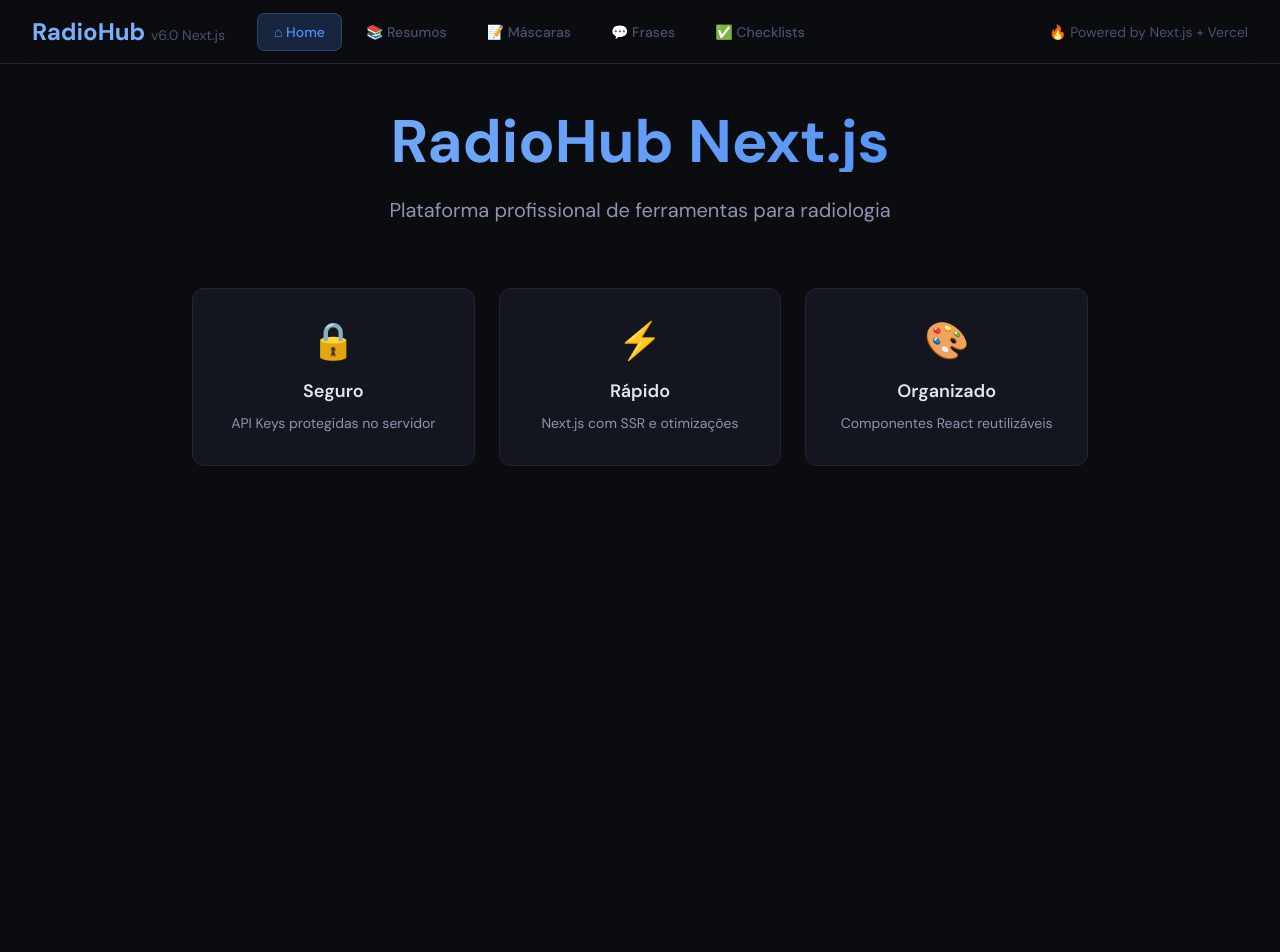
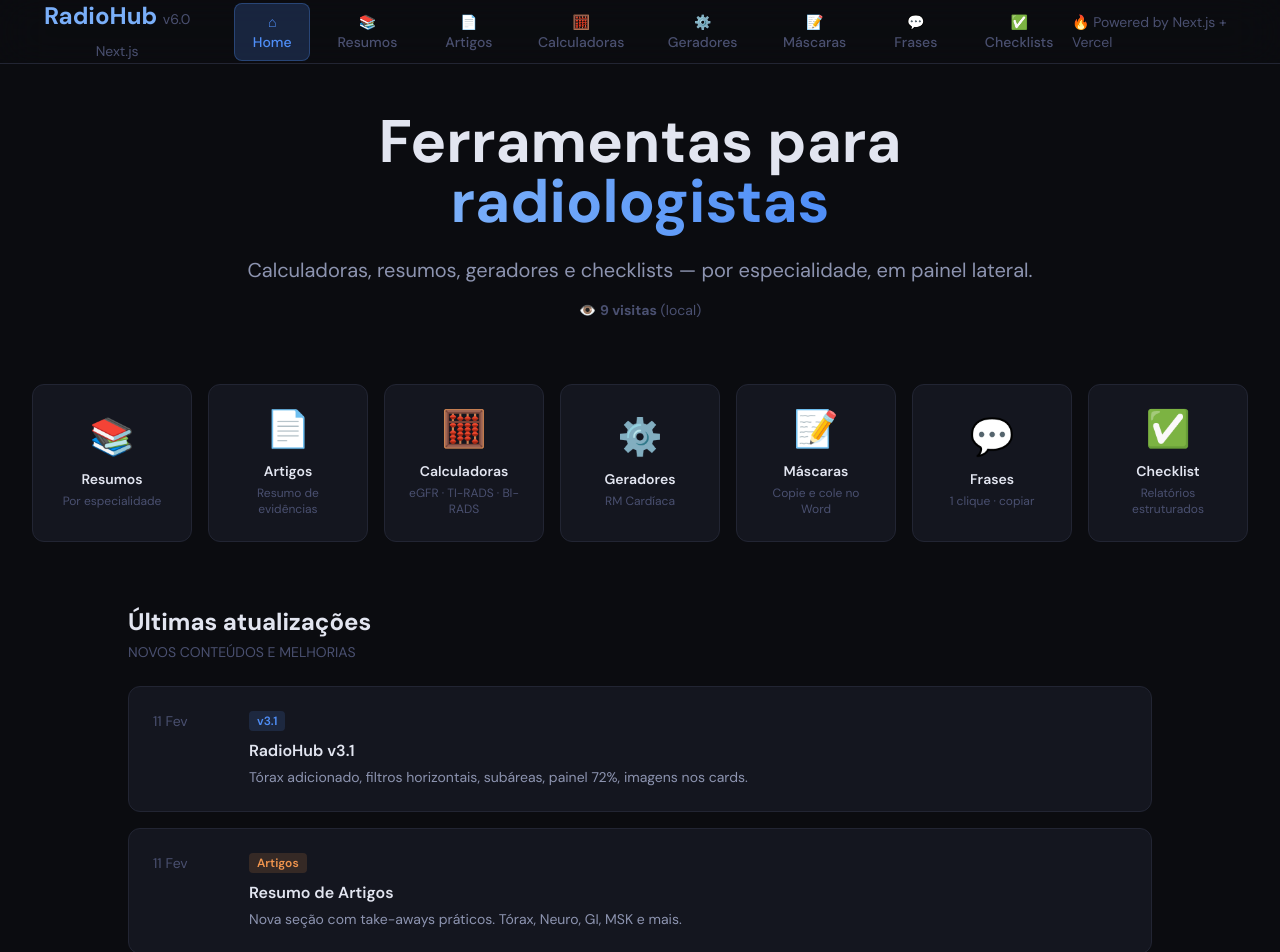
Before and after one commit to alandinizhummel-lgtm/radiohub-nextjs, a Next.js app: page / in a window 1280 px wide. Shown: the top 952 px of the page. Before the commit the page ends 800 px from the top, so only its background shows below. Built offline with nearby package versions, Linux system fonts and the light colour scheme.

Commit message:
Refactor Home component to manage sub-areas

```diff
--- a/app/page.tsx
+++ b/app/page.tsx
@@ -58,7 +58,13 @@ const SPECS = {
 
 export default function Home() {
   const [currentSpec, setCurrentSpec] = useState('neuro')
+  const [currentSubArea, setCurrentSubArea] = useState('all')
   const [currentSection, setCurrentSection] = useState('home')
+
+  const handleSpecChange = (spec: string) => {
+    setCurrentSpec(spec)
+    setCurrentSubArea('all') // Reset sub-area quando muda especialidade
+  }
 
   return (
     <div className="min-h-screen">
@@ -74,20 +80,26 @@ export default function Home() {
             </button>
 
             <nav className="flex gap-2">
-              {['home', 'resumos', 'mascaras', 'frases', 'checklist'].map(section => (
+              {[
+                { id: 'home', label: '⌂ Home' },
+                { id: 'resumos', label: '📚 Resumos' },
+                { id: 'artigos', label: '📄 Artigos' },
+                { id: 'calculadoras', label: '🧮 Calculadoras' },
+                { id: 'geradores', label: '⚙️ Geradores' },
+                { id: 'mascaras', label: '📝 Máscaras' },
+                { id: 'frases', label: '💬 Frases' },
+                { id: 'checklist', label: '✅ Checklists' }
+              ].map(section => (
                 <button
-                  key={section}
-                  onClick={() => setCurrentSection(section)}
+                  key={section.id}
+                  onClick={() => setCurrentSection(section.id)}
                   className={`px-4 py-2 rounded-lg text-sm font-medium transition-all ${
-                    currentSection === section
+                    currentSection === section.id
                       ? 'bg-accent/20 text-accent border border-accent/30'
                       : 'text-text3 hover:text-text hover:bg-surface2'
                   }`}
                 >
-                  {section === 'home' ? '⌂ Home' :
-                   section === 'resumos' ? '📚 Resumos' :
-                   section === 'mascaras' ? '📝 Máscaras' :
-                   section === 'frases' ? '💬 Frases' : '✅ Checklists'}
+                  {section.label}
                 </button>
               ))}
             </nav>
@@ -106,7 +118,7 @@ export default function Home() {
             {Object.entries(SPECS).map(([key, spec]) => (
               <button
                 key={key}
-                onClick={() => setCurrentSpec(key)}
+                onClick={() => handleSpecChange(key)}
                 className={`px-4 py-2 rounded-full text-sm font-medium whitespace-nowrap transition-all ${
                   currentSpec === key
                     ? 'bg-accent/15 text-accent border border-accent/30'
@@ -124,13 +136,25 @@ export default function Home() {
       {currentSection !== 'home' && SPECS[currentSpec as keyof typeof SPECS].subs.length > 0 && (
         <div className="fixed top-30 left-0 right-0 h-12 bg-bg/94 backdrop-blur-md border-b border-border z-30">
           <div className="container mx-auto px-8 h-full flex items-center gap-2 overflow-x-auto">
-            <button className="px-3 py-1.5 rounded-2xl text-xs font-medium bg-accent/10 text-accent2">
+            <button
+              onClick={() => setCurrentSubArea('all')}
+              className={`px-3 py-1.5 rounded-2xl text-xs font-medium whitespace-nowrap transition-all ${
+                currentSubArea === 'all'
+                  ? 'bg-accent/10 text-accent2'
+                  : 'text-text3 hover:text-text hover:bg-surface'
+              }`}
+            >
               Todas
             </button>
             {SPECS[currentSpec as keyof typeof SPECS].subs.map(sub => (
               <button
                 key={sub}
-                className="px-3 py-1.5 rounded-2xl text-xs font-medium text-text3 hover:text-text hover:bg-surface whitespace-nowrap"
+                onClick={() => setCurrentSubArea(sub)}
+                className={`px-3 py-1.5 rounded-2xl text-xs font-medium whitespace-nowrap transition-all ${
+                  currentSubArea === sub
+                    ? 'bg-accent/10 text-accent2'
+                    : 'text-text3 hover:text-text hover:bg-surface'
+                }`}
               >
                 {sub}
               </button>
@@ -144,31 +168,148 @@ export default function Home() {
         <div className="container mx-auto px-8 py-12">
 
           {currentSection === 'home' && (
-            <div className="text-center max-w-4xl mx-auto">
-              <h1 className="text-6xl font-bold mb-6 bg-gradient-to-r from-accent2 to-accent bg-clip-text text-transparent">
-                RadioHub Next.js
-              </h1>
-              <p className="text-xl text-text2 mb-12">
-                Plataforma profissional de ferramentas para radiologia
-              </p>
+            <div>
+              {/* HERO SECTION */}
+              <div className="text-center max-w-4xl mx-auto mb-16">
+                <h1 className="text-6xl font-bold mb-6">
+                  Ferramentas para <span className="bg-gradient-to-r from-accent2 to-accent bg-clip-text text-transparent">radiologistas</span>
+                </h1>
+                <p className="text-xl text-text2 mb-4">
+                  Calculadoras, resumos, geradores e checklists — por especialidade, em painel lateral.
+                </p>
+                <p className="text-sm text-text3">
+                  👁️ <strong>9 visitas</strong> (local)
+                </p>
+              </div>
 
-              <div className="grid grid-cols-1 md:grid-cols-3 gap-6 mt-16">
-                <div className="bg-surface border border-border rounded-xl p-8 hover:border-accent/30 transition-all">
-                  <div className="text-4xl mb-4">🔒</div>
-                  <h3 className="text-lg font-semibold mb-2">Seguro</h3>
-                  <p className="text-sm text-text2">API Keys protegidas no servidor</p>
+              {/* CARDS DE SEÇÕES */}
+              <div className="grid grid-cols-2 md:grid-cols-4 lg:grid-cols-7 gap-4 mb-16">
+                <button
+                  onClick={() => setCurrentSection('resumos')}
+                  className="bg-surface border border-border rounded-xl p-6 hover:border-accent/30 transition-all text-center group"
+                >
+                  <div className="text-4xl mb-3 group-hover:scale-110 transition-transform">📚</div>
+                  <div className="font-semibold text-sm mb-1">Resumos</div>
+                  <div className="text-xs text-text3">Por especialidade</div>
+                </button>
+
+                <button
+                  onClick={() => setCurrentSection('artigos')}
+                  className="bg-surface border border-border rounded-xl p-6 hover:border-accent/30 transition-all text-center group"
+                >
+                  <div className="text-4xl mb-3 group-hover:scale-110 transition-transform">📄</div>
+                  <div className="font-semibold text-sm mb-1">Artigos</div>
+                  <div className="text-xs text-text3">Resumo de evidências</div>
+                </button>
+
+                <button
+                  onClick={() => setCurrentSection('calculadoras')}
+                  className="bg-surface border border-border rounded-xl p-6 hover:border-accent/30 transition-all text-center group"
+                >
+                  <div className="text-4xl mb-3 group-hover:scale-110 transition-transform">🧮</div>
+                  <div className="font-semibold text-sm mb-1">Calculadoras</div>
+                  <div className="text-xs text-text3">eGFR · TI-RADS · BI-RADS</div>
+                </button>
+
+                <button
+                  onClick={() => setCurrentSection('geradores')}
+                  className="bg-surface border border-border rounded-xl p-6 hover:border-accent/30 transition-all text-center group"
+                >
+                  <div className="text-4xl mb-3 group-hover:scale-110 transition-transform">⚙️</div>
+                  <div className="font-semibold text-sm mb-1">Geradores</div>
+                  <div className="text-xs text-text3">RM Cardíaca</div>
+                </button>
+
+                <button
+                  onClick={() => setCurrentSection('mascaras')}
+                  className="bg-surface border border-border rounded-xl p-6 hover:border-accent/30 transition-all text-center group"
+                >
+                  <div className="text-4xl mb-3 group-hover:scale-110 transition-transform">📝</div>
+                  <div className="font-semibold text-sm mb-1">Máscaras</div>
+                  <div className="text-xs text-text3">Copie e cole no Word</div>
+                </button>
+
+                <button
+                  onClick={() => setCurrentSection('frases')}
+                  className="bg-surface border border-border rounded-xl p-6 hover:border-accent/30 transition-all text-center group"
+                >
+                  <div className="text-4xl mb-3 group-hover:scale-110 transition-transform">💬</div>
+                  <div className="font-semibold text-sm mb-1">Frases</div>
+                  <div className="text-xs text-text3">1 clique · copiar</div>
+                </button>
+
+                <button
+                  onClick={() => setCurrentSection('checklist')}
+                  className="bg-surface border border-border rounded-xl p-6 hover:border-accent/30 transition-all text-center group"
+                >
+                  <div className="text-4xl mb-3 group-hover:scale-110 transition-transform">✅</div>
+                  <div className="font-semibold text-sm mb-1">Checklist</div>
+                  <div className="text-xs text-text3">Relatórios estruturados</div>
+                </button>
+              </div>
+
+              {/* ÚLTIMAS ATUALIZAÇÕES */}
+              <div className="max-w-5xl mx-auto">
+                <div className="mb-6">
+                  <h2 className="text-2xl font-bold">Últimas atualizações</h2>
+                  <p className="text-sm text-text3 mt-1">NOVOS CONTEÚDOS E MELHORIAS</p>
                 </div>
 
-                <div className="bg-surface border border-border rounded-xl p-8 hover:border-accent/30 transition-all">
-                  <div className="text-4xl mb-4">⚡</div>
-                  <h3 className="text-lg font-semibold mb-2">Rápido</h3>
-                  <p className="text-sm text-text2">Next.js com SSR e otimizações</p>
+                <div className="space-y-4">
+                  <div className="bg-surface border border-border rounded-xl p-6 hover:border-border2 transition-all">
+                    <div className="flex items-start gap-4">
+                      <div className="text-sm text-text3 min-w-[80px]">11 Fev</div>
+                      <div className="flex-1">
+                        <div className="flex items-center gap-2 mb-2">
+                          <span className="px-2 py-0.5 bg-accent/15 text-accent text-xs font-semibold rounded">v3.1</span>
+                        </div>
+                        <div className="font-semibold mb-1">RadioHub v3.1</div>
+                        <div className="text-sm text-text2">
+                          Tórax adicionado, filtros horizontais, subáreas, painel 72%, imagens nos cards.
+                        </div>
+                      </div>
+                    </div>
+                  </div>
+
+                  <div className="bg-surface border border-border rounded-xl p-6 hover:border-border2 transition-all">
+                    <div className="flex items-start gap-4">
+                      <div className="text-sm text-text3 min-w-[80px]">11 Fev</div>
+                      <div className="flex-1">
+                        <div className="flex items-center gap-2 mb-2">
+                          <span className="px-2 py-0.5 bg-orange/15 text-orange text-xs font-semibold rounded">Artigos</span>
+                        </div>
+                        <div className="font-semibold mb-1">Resumo de Artigos</div>
+                        <div className="text-sm text-text2">
+                          Nova seção com take-aways práticos. Tórax, Neuro, GI, MSK e mais.
+                        </div>
+                      </div>
+                    </div>
+                  </div>
+
+                  <div className="bg-surface border border-border rounded-xl p-6 hover:border-border2 transition-all">
+                    <div className="flex items-start gap-4">
+                      <div className="text-sm text-text3 min-w-[80px]">10 Fev</div>
+                      <div className="flex-1">
+                        <div className="flex items-center gap-2 mb-2">
+                          <span className="px-2 py-0.5 bg-green/15 text-green text-xs font-semibold rounded">Calc</span>
+                        </div>
+                        <div className="font-semibold mb-1">Bosniak 2019 · BI-RADS · TI-RADS · eGFR · Contraste</div>
+                        <div className="text-sm text-text2">
+                          5 calculadoras ativas.
+                        </div>
+                      </div>
+                    </div>
+                  </div>
                 </div>
+              </div>
 
-                <div className="bg-surface border border-border rounded-xl p-8 hover:border-accent/30 transition-all">
-                  <div className="text-4xl mb-4">🎨</div>
-                  <h3 className="text-lg font-semibold mb-2">Organizado</h3>
-                  <p className="text-sm text-text2">Componentes React reutilizáveis</p>
+              {/* FOOTER INFO */}
+              <div className="mt-16 text-center">
+                <div className="inline-flex items-center gap-2 bg-surface border border-border rounded-lg px-4 py-2 text-sm text-text3">
+                  <span>🔥</span>
+                  <span>Migrado para Next.js + Vercel</span>
+                  <span>·</span>
+                  <span>API Keys protegidas no servidor</span>
                 </div>
               </div>
             </div>
@@ -178,18 +319,31 @@ export default function Home() {
             <div>
               <h2 className="text-3xl font-bold mb-8 flex items-center gap-3">
                 {currentSection === 'resumos' && '📚 Resumos'}
+                {currentSection === 'artigos' && '📄 Resumo de Artigos'}
+                {currentSection === 'calculadoras' && '🧮 Calculadoras'}
+                {currentSection === 'geradores' && '⚙️ Geradores'}
                 {currentSection === 'mascaras' && '📝 Máscaras de Laudo'}
                 {currentSection === 'frases' && '💬 Frases Prontas'}
                 {currentSection === 'checklist' && '✅ Checklists'}
                 <span className="text-text3 text-lg font-normal">
                   {SPECS[currentSpec as keyof typeof SPECS].icon} {SPECS[currentSpec as keyof typeof SPECS].label}
+                  {currentSubArea !== 'all' && ` · ${currentSubArea}`}
                 </span>
               </h2>
 
               <div className="bg-surface border border-border rounded-xl p-12 text-center">
                 <div className="text-6xl mb-4">🚧</div>
                 <p className="text-text2">
-                  Conteúdo em desenvolvimento...
+                  {currentSection === 'artigos' && 'Resumos de artigos científicos com take-aways práticos'}
+                  {currentSection === 'calculadoras' && 'Calculadoras médicas (eGFR, TI-RADS, BI-RADS, Bosniak)'}
+                  {currentSection === 'geradores' && 'Geradores automáticos de laudo (RM Cardíaca)'}
+                  {['resumos', 'mascaras', 'frases', 'checklist'].includes(currentSection) && 'Conteúdo em desenvolvimento...'}
+                </p>
+                <p className="text-sm text-text3 mt-2">
+                  {currentSubArea === 'all'
+                    ? `Mostrando todos os ${currentSection} de ${SPECS[currentSpec as keyof typeof SPECS].label}`
+                    : `Mostrando ${currentSection} de ${SPECS[currentSpec as keyof typeof SPECS].label} · ${currentSubArea}`
+                  }
                 </p>
                 <p className="text-sm text-text3 mt-2">
                   Próxima etapa: Integração com Firebase via API Routes
```
